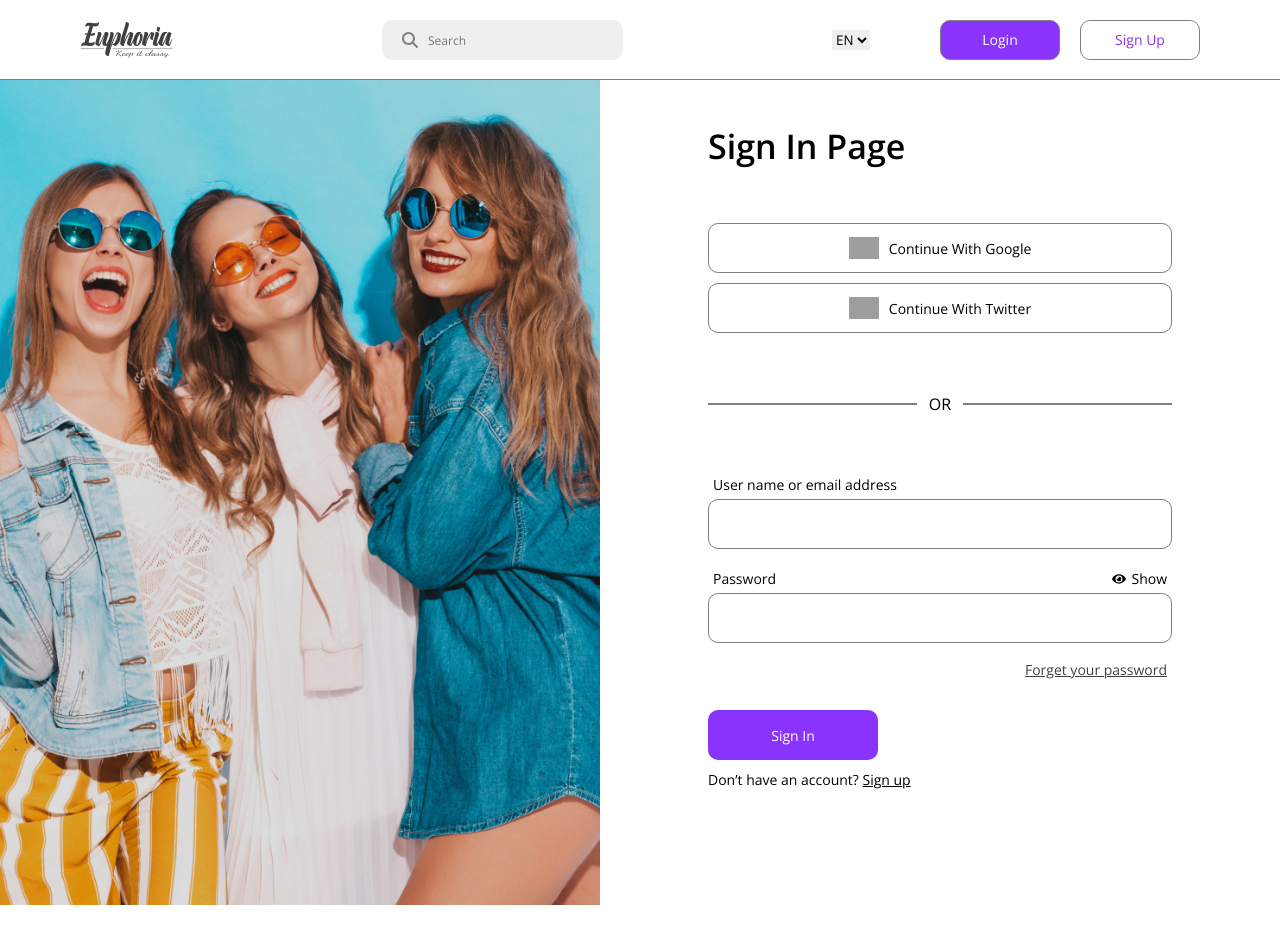
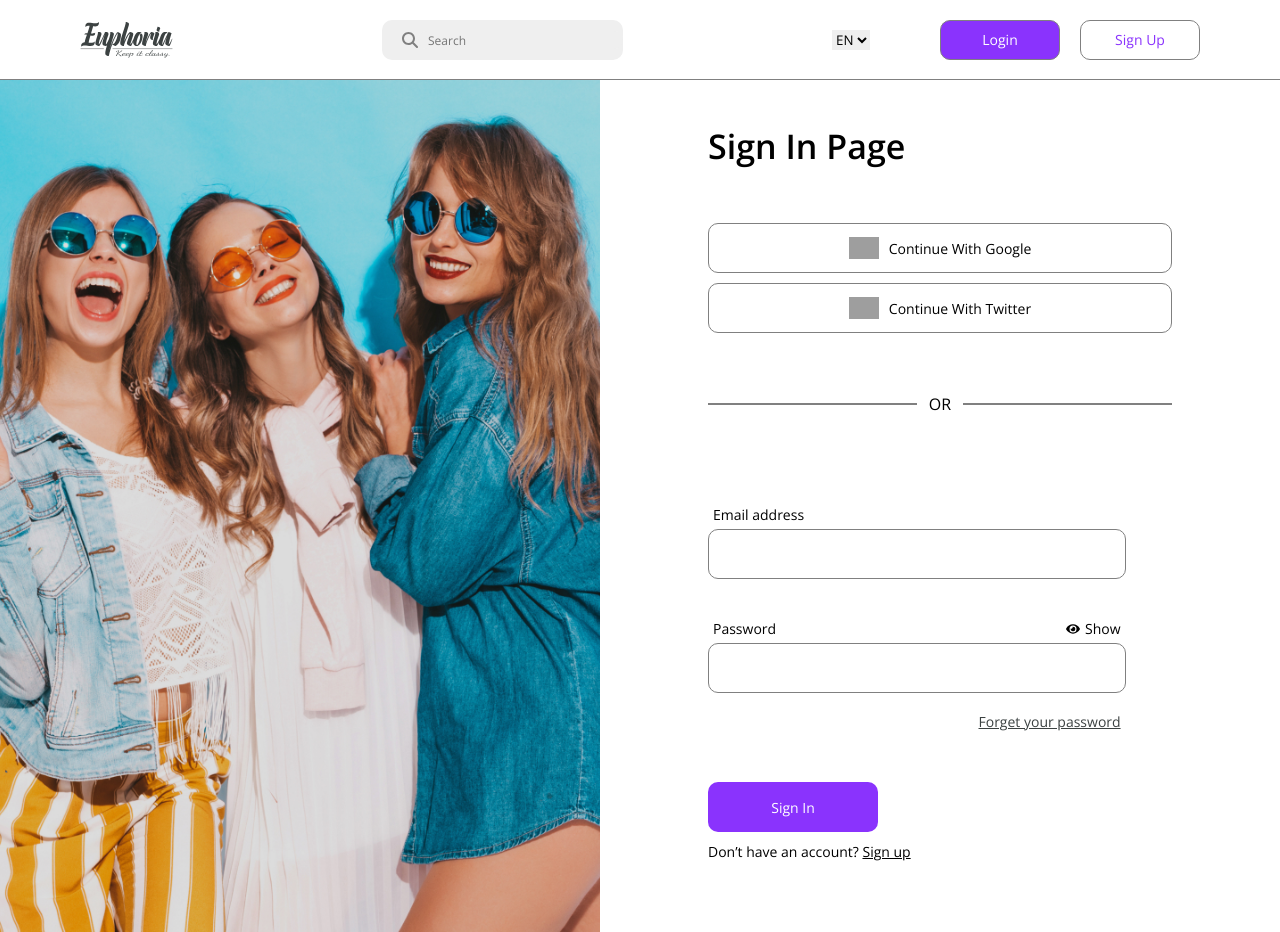
Before and after one commit to hazratahmdzd/Euphoria, a React (Vite) app in the folder euphoria-front/: page /auth/sign-in in a window 1280 px wide. Before the commit the page ends 905 px from the top, so only its background shows below. Built offline with nearby package versions, Linux system fonts and the light colour scheme; grey boxes are pictures that could not be loaded.

Commit message:
sign in update

```diff
--- a/euphoria-front/src/components/Auth/sign in/Signin.jsx
+++ b/euphoria-front/src/components/Auth/sign in/Signin.jsx
@@ -1,102 +1,133 @@
-import React, { useState } from 'react'
-import signinStyle from "./signin.module.scss"
-import { Link } from "react-router-dom"
+import React, { useState } from 'react';
+import signinStyle from './signin.module.scss';
+import { Link, useNavigate } from 'react-router-dom';
 import { useTranslation } from 'react-i18next';
-import { FaEye } from "react-icons/fa";
-import { FaEyeSlash } from "react-icons/fa";
-import axios from "axios"
-import { axiosFunction } from '../../../api';
-import { useNavigate } from 'react-router-dom';
+import { FaEye, FaEyeSlash } from 'react-icons/fa';
+import axios from 'axios';
+import { useFormik } from 'formik';
+import * as Yup from 'yup';
 
 function Signin() {
   const [inputType, setInputType] = useState('password');
-  // Function to toggle input type
+  const [loading, setLoading] = useState(false);
+  const [error, setError] = useState(null);
+  const navigate = useNavigate();
+  const { t } = useTranslation();
+
   const toggleInputType = () => {
     setInputType(inputType === 'password' ? 'text' : 'password');
   };
-  const { t } = useTranslation();
 
-  const [userData, setUserData] = useState({
-    email: "",
-    password: "",
-  })
-
-  console.log(userData)
-
-  const navigate = useNavigate();
-  function wait() {
+  const wait = () => {
     let button = document.getElementById('submitbtn');
-    button.style.cursor = 'wait'
-    document.body.style.cursor = 'wait'
-  }
-  function defaultCursor() {
-    let button = document.getElementById('submitbtn');
-    button.style.cursor = 'pointer'
-    document.body.style.cursor = 'default'
+    button.style.cursor = 'wait';
+    document.body.style.cursor = 'wait';
   }
 
-  const getUser = async () => {
+  const defaultCursor = () => {
+    let button = document.getElementById('submitbtn');
+    button.style.cursor = 'pointer';
+    document.body.style.cursor = 'default';
+  }
+
+  const validationSchema = Yup.object({
+    email: Yup.string().email(t("Invalid email address")).required(t("Please enter your email")),
+    password: Yup.string()
+      .required(t("Please enter your password")),
+  });
+
+  const formik = useFormik({
+    initialValues: {
+      email: '',
+      password: '',
+    },
+    validationSchema: validationSchema,
+    onSubmit: async (values) => {
       try {
         wait()
-      const response = await axios({
-        method: "POST",
-        url: "https://euphoria-ecommerce.onrender.com/api/user/login",
-        data: {
-          email: userData.email,
-          password: userData.password
-        }
-      })
-
-      // const res = await axiosFunction("POST", "/user/login", userData)
-
-      console.log(response);
-      setUserData({ email: "", password: "" })
-      console.log(response.data.token)
-      localStorage.setItem('access_token', response.data.token)
-      navigate("/");
-      defaultCursor()
+        setLoading(true);
+        setError(null);
+        const response = await axios.post('https://euphoria-ecommerce.onrender.com/api/user/login', values);
+        localStorage.setItem('access_token', response.data.token);
+        navigate('/');
       } catch (err) {
-      console.log("There have an error: ", err.message);
+        setLoading(false);
+        setError(t('Email or password is incorrect, please try again'));
+      } finally {
+        setLoading(false);
         defaultCursor()
       }
-  }
+    },
+  });
+
+  const isButtonDisabled = !formik.isValid || formik.isSubmitting;
+  const buttonStyle = {
+    backgroundColor: isButtonDisabled ? 'gray' : '#8A33FD',
+    cursor: isButtonDisabled ? 'not-allowed' : 'pointer',
+  };
 
   return (
     <div className={signinStyle.signin}>
       <img src="/img/sign-in.jpg" alt="" />
       <div className={signinStyle.container}>
-
         <h2>{t("Sign In Page")}</h2>
-        <button><img src="https://cdn1.iconfinder.com/data/icons/google-s-logo/150/Google_Icons-09-512.png" alt="" />{t("Continue With Google")}</button>
-        <button><img src="https://www.iconpacks.net/icons/2/free-twitter-logo-icon-2429-thumb.png" alt="" />{t("Continue With Twitter")}</button>
-
+        <button>
+          <img src="https://cdn1.iconfinder.com/data/icons/google-s-logo/150/Google_Icons-09-512.png" alt="" />
+          {t("Continue With Google")}
+        </button>
+        <button>
+          <img src="https://www.iconpacks.net/icons/2/free-twitter-logo-icon-2429-thumb.png" alt="" />
+          {t("Continue With Twitter")}
+        </button>
         <div className={signinStyle.line}>
           <span></span>
           <p>{t("OR")}</p>
           <span></span>
         </div>
-
+        <form onSubmit={formik.handleSubmit}>
           <div className={signinStyle.input}>
-          <p>{t("User name or email address")}</p>
-          <input type="text" id='email' value={userData.email} onChange={(e) => setUserData({ ...userData, email: e.target.value })} />
+            <p>{t("Email address")}</p>
+            <input
+              type="email"
+              id="email"
+              {...formik.getFieldProps('email')}
+            />
+            {formik.touched.email && formik.errors.email ? <div style={{ color: 'red', fontSize: "12px" }}>{formik.errors.email}</div> : null}
           </div>
-
           <div className={signinStyle.input}>
-          <div style={{ display: "flex", alignItems: "center", justifyContent: "space-between" }}>
+            <div style={{ display: 'flex', alignItems: 'center', justifyContent: 'space-between' }}>
               <p>{t("Password")}</p>
-            {inputType === 'password' ? <p style={{ cursor: "pointer", display: "flex", alignItems: "center", gap: "5px" }} onClick={toggleInputType}><FaEye /> {t("Show")}</p> : <p style={{ cursor: "pointer", display: "flex", alignItems: "center", gap: "5px" }} onClick={toggleInputType}><FaEyeSlash /> {t("Hide")}</p>}
+              {inputType === 'password' ? (
+                <p style={{ cursor: 'pointer', display: 'flex', alignItems: 'center', gap: '5px' }} onClick={toggleInputType}>
+                  <FaEye /> {t("Show")}
+                </p>
+              ) : (
+                <p style={{ cursor: 'pointer', display: 'flex', alignItems: 'center', gap: '5px' }} onClick={toggleInputType}>
+                  <FaEyeSlash /> {t("Hide")}
+                </p>
+              )}
             </div>
-          <input type={inputType} id='password' value={userData.password} onChange={(e) => setUserData({ ...userData, password: e.target.value })} />
-          <div style={{ width: "100%", textAlign: "end", marginTop: "10px" }}><Link to={"/auth/reset-password"}>{t("Forget your password")}</Link></div>
-        </div>
-
-        <div className={signinStyle.end}>
-          <button id='submitbtn' onClick={getUser}>{t("Sign In")}</button>
-          <p>{t("Don’t have an account?")} <Link to={"/auth/sign-up"}>{t("Sign up")}</Link> </p>
+            <input
+              type={inputType}
+              id="password"
+              {...formik.getFieldProps('password')}
+            />
+            {formik.touched.password && formik.errors.password ? <div style={{ color: 'red', fontSize: "12px" }}>{formik.errors.password}</div> : null}
+            <div style={{ width: '100%', textAlign: 'end', marginTop: '10px' }}>
+              <Link to="/auth/reset-password">{t("Forget your password")}</Link>
             </div>
           </div>
+          <div className={signinStyle.end}>
+            <button type="submit" id="submitbtn" style={buttonStyle} disabled={isButtonDisabled}>
+              {loading ? t("Logging in") : t("Sign In")}
+            </button>
+            {error && <div style={{ color: 'red', fontSize: "14px" }}>{error}</div>}
+            <p>{t("Don’t have an account?")} <Link to="/auth/sign-up">{t("Sign up")}</Link></p>
           </div>
-  )
+        </form>
+      </div>
+    </div>
+  );
 }
 
-export default Signin
+export default Signin;
```
Lines whose indentation alone changed are shown as unchanged.
